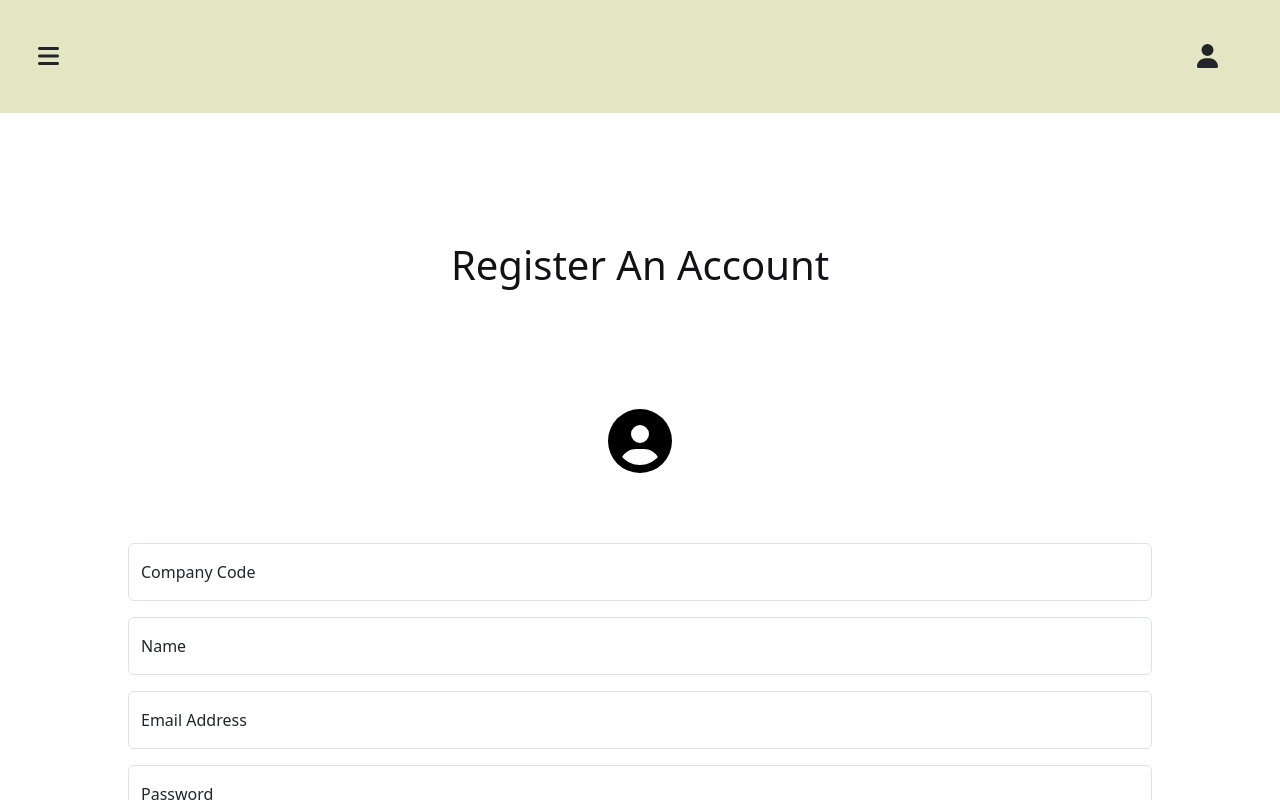
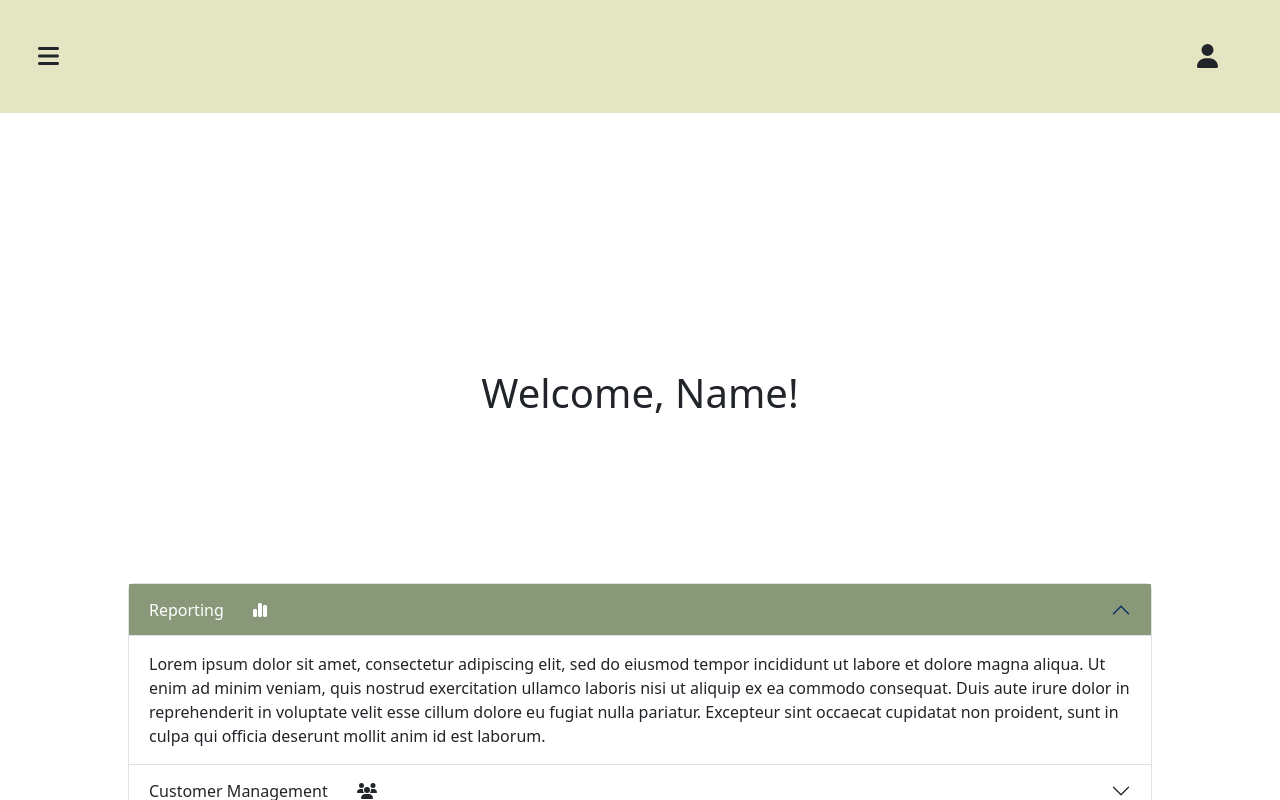
Before and after one commit to danielshamsudin/customerMaestro, a React (Create React App) app in the folder client/: page / in a window 1280 px wide. Shown: the top 800 px of the page. Built offline with nearby package versions, Linux system fonts and the light colour scheme.

Commit message:
admin page done for now

```diff
--- /dev/null
+++ b/client/src/Admin/admin.css
@@ -0,0 +1,25 @@
+.justify-content-center h1 {
+    width: auto;
+    margin: 20% auto 10% auto;
+}
+
+.content-cont {
+    padding: 3% 10%;
+}
+.content-icon {
+    margin-left: 3%;
+}
+
+.accordion-button:not(.collapsed) {
+    background: transparent;
+    color: white;
+}
+
+.accordion-button:not(.collapsed)::after {
+    color: white;
+}
+
+.accordion-button:focus {
+    border-color: #899878;
+    border: none;
+}
--- /dev/null
+++ b/client/src/Admin/admin.js
@@ -0,0 +1,97 @@
+// React Bootstrap
+import { useContext } from 'react';
+import Container from "react-bootstrap/esm/Container"
+import Row from "react-bootstrap/esm/Row"
+import Accordion from 'react-bootstrap/Accordion';
+import AccordionContext from 'react-bootstrap/AccordionContext';
+import { useAccordionButton } from 'react-bootstrap/AccordionButton';
+// Font Awesome
+import { FontAwesomeIcon } from '@fortawesome/react-fontawesome'
+import { faChartSimple, faUsers, faTags, faListCheck } from '@fortawesome/free-solid-svg-icons'
+// CSS
+import "./admin.css"
+import AccordionHeader from 'react-bootstrap/esm/AccordionHeader';
+
+function ContextAwareToggle({ children, eventKey, callback }) {
+    const { activeEventKey } = useContext(AccordionContext);
+
+    const decoratedOnClick = useAccordionButton(
+        eventKey,
+        () => callback && callback(eventKey),
+    );
+
+    const isCurrentEventKey = activeEventKey === eventKey;
+
+    return (
+        <AccordionHeader
+            style={{ backgroundColor: isCurrentEventKey ? "#899878" : 'white', color: isCurrentEventKey ? 'white' : 'black' }}
+            onClick={decoratedOnClick}
+        >
+            {children}
+        </AccordionHeader>
+    );
+}
+
+function Admin() {
+    return <>
+        <Container fluid>
+            <Row className="justify-content-center">
+                <h1 className="heading-admin">Welcome, Name!</h1>
+            </Row>
+        </Container>
+        <Container fluid className="content-cont">
+            <Accordion defaultActiveKey="0">
+                <Accordion.Item eventKey="0">
+                    <ContextAwareToggle eventKey="0">Reporting <span className="content-icon"><FontAwesomeIcon icon={faChartSimple} /></span></ContextAwareToggle>
+                    <Accordion.Body className='acc'>
+                        Lorem ipsum dolor sit amet, consectetur adipiscing elit, sed do
+                        eiusmod tempor incididunt ut labore et dolore magna aliqua. Ut enim ad
+                        minim veniam, quis nostrud exercitation ullamco laboris nisi ut
+                        aliquip ex ea commodo consequat. Duis aute irure dolor in
+                        reprehenderit in voluptate velit esse cillum dolore eu fugiat nulla
+                        pariatur. Excepteur sint occaecat cupidatat non proident, sunt in
+                        culpa qui officia deserunt mollit anim id est laborum.
+                    </Accordion.Body>
+                </Accordion.Item>
+                <Accordion.Item eventKey="1">
+                    <ContextAwareToggle eventKey="1">Customer Management <span className="content-icon"><FontAwesomeIcon icon={faUsers} /></span></ContextAwareToggle>
+                    <Accordion.Body>
+                        Lorem ipsum dolor sit amet, consectetur adipiscing elit, sed do
+                        eiusmod tempor incididunt ut labore et dolore magna aliqua. Ut enim ad
+                        minim veniam, quis nostrud exercitation ullamco laboris nisi ut
+                        aliquip ex ea commodo consequat. Duis aute irure dolor in
+                        reprehenderit in voluptate velit esse cillum dolore eu fugiat nulla
+                        pariatur. Excepteur sint occaecat cupidatat non proident, sunt in
+                        culpa qui officia deserunt mollit anim id est laborum.
+                    </Accordion.Body>
+                </Accordion.Item>
+                <Accordion.Item eventKey="2">
+                    <ContextAwareToggle eventKey="2">Products <span className="content-icon"><FontAwesomeIcon icon={faTags} /></span></ContextAwareToggle>
+                    <Accordion.Body>
+                        Lorem ipsum dolor sit amet, consectetur adipiscing elit, sed do
+                        eiusmod tempor incididunt ut labore et dolore magna aliqua. Ut enim ad
+                        minim veniam, quis nostrud exercitation ullamco laboris nisi ut
+                        aliquip ex ea commodo consequat. Duis aute irure dolor in
+                        reprehenderit in voluptate velit esse cillum dolore eu fugiat nulla
+                        pariatur. Excepteur sint occaecat cupidatat non proident, sunt in
+                        culpa qui officia deserunt mollit anim id est laborum.
+                    </Accordion.Body>
+                </Accordion.Item>
+                <Accordion.Item eventKey="3">
+                    <ContextAwareToggle eventKey="3">Tasks <span className="content-icon"><FontAwesomeIcon icon={faListCheck} /></span></ContextAwareToggle>
+                    <Accordion.Body>
+                        Lorem ipsum dolor sit amet, consectetur adipiscing elit, sed do
+                        eiusmod tempor incididunt ut labore et dolore magna aliqua. Ut enim ad
+                        minim veniam, quis nostrud exercitation ullamco laboris nisi ut
+                        aliquip ex ea commodo consequat. Duis aute irure dolor in
+                        reprehenderit in voluptate velit esse cillum dolore eu fugiat nulla
+                        pariatur. Excepteur sint occaecat cupidatat non proident, sunt in
+                        culpa qui officia deserunt mollit anim id est laborum.
+                    </Accordion.Body>
+                </Accordion.Item>
+            </Accordion>
+        </Container>
+    </>
+}
+
+export default Admin
--- a/client/src/App.js
+++ b/client/src/App.js
@@ -7,11 +7,12 @@ import "./App.css";
 import Master from "./Master/master.js";
 import Login from "./Login/login";
 import Register from './Register/register.js';
+import Admin from './Admin/admin';
 
 function App() {
   return ( <>
     <Master />
-    <Register />
+    <Admin />
   </>
   );
 }
```
